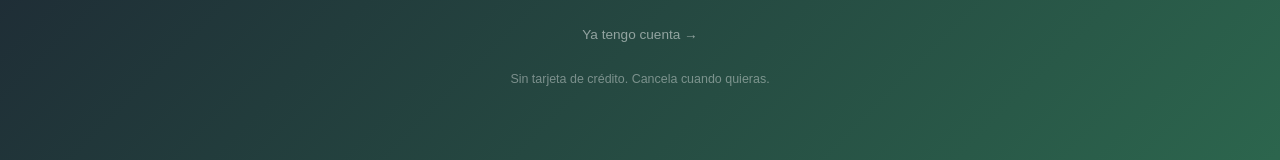
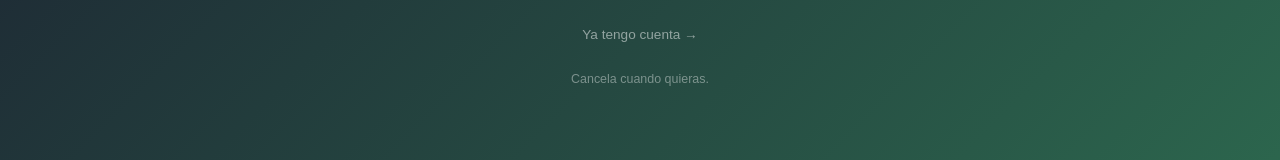
Before and after one commit to lupitascreations01-cmd/famvi, a Next.js app: page / in a window 1280 px wide. Shown: the part 518-678 px from the top of the page. Built offline with nearby package versions, Linux system fonts and the light colour scheme.

Commit message:
app page

```diff
--- a/app/page.js
+++ b/app/page.js
@@ -114,7 +114,7 @@ export default function Home() {
         <button onClick={() => setPantalla('como-funciona')} style={{width:'100%',padding:'0.75rem',background:'transparent',color:'rgba(255,255,255,0.7)',border:'none',fontSize:'0.88rem',cursor:'pointer'}}>Ver cómo funciona ↓</button>
         <button onClick={() => window.location.href='/login'} style={{width:'100%',padding:'0.5rem',background:'transparent',color:'rgba(255,255,255,0.5)',border:'none',fontSize:'0.85rem',cursor:'pointer'}}>Ya tengo cuenta →</button>
       </div>
-      <p style={{color:'rgba(255,255,255,0.4)',fontSize:'0.78rem',marginTop:'1rem',textAlign:'center'}}>Sin tarjeta de crédito. Cancela cuando quieras.</p>
+      <p style={{color:'rgba(255,255,255,0.4)',fontSize:'0.78rem',marginTop:'1rem',textAlign:'center'}}> Cancela cuando quieras.</p>
     </main>
   )
 }
```
